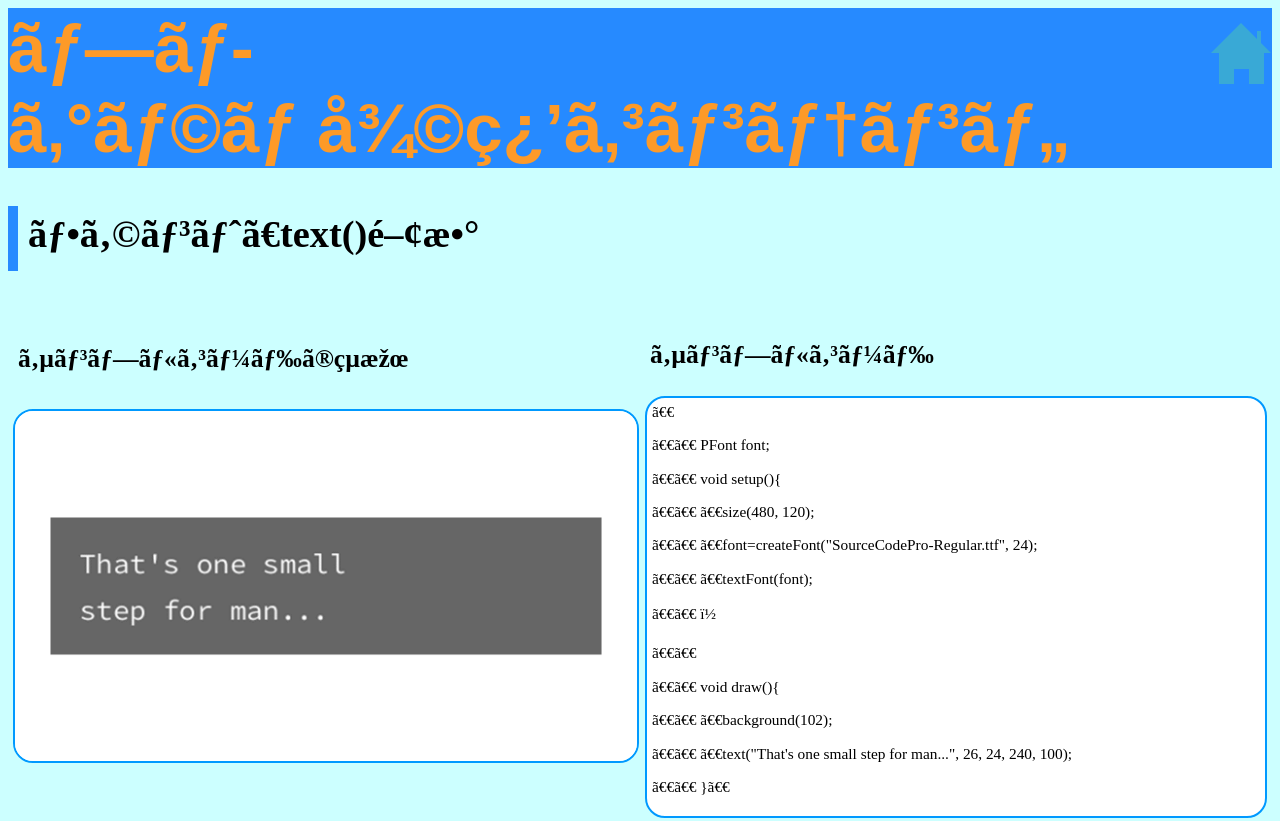
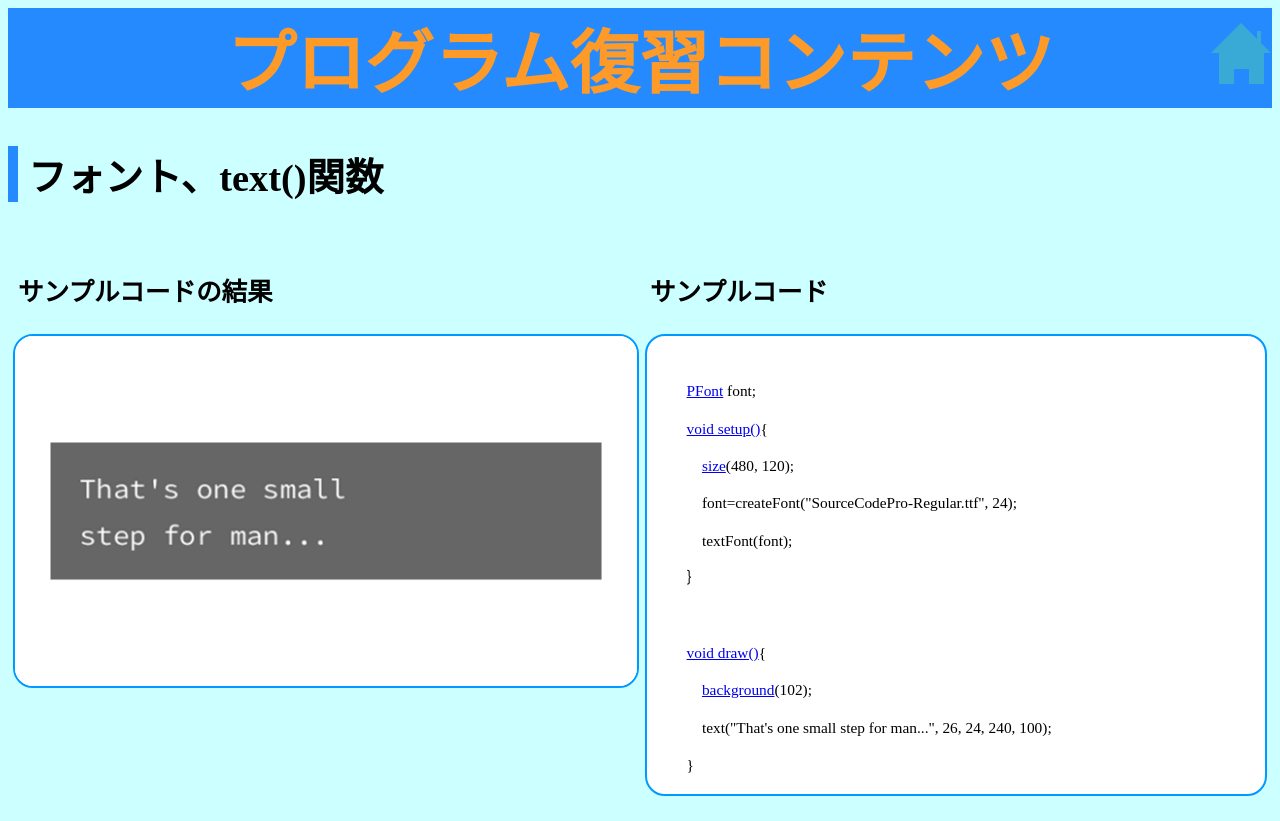
Before and after one commit to o-saringu/7-2, a plain HTML site: page index.html in a window 1280 px wide. Shown: the top 821 px of the page. Drawn offline with Linux system fonts and the light colour scheme.

Commit message:
Update index.html

```diff
--- a/index.html
+++ b/index.html
@@ -1,7 +1,14 @@
 <!DOCTYPE html>
+<html lang="jp">
+
 <head>
-<meta charset="UTF=8">
-<link rel="stylesheet" href="style.css">
+  <meta charset="UTF-8">
+  <link rel="stylesheet" href="style.css">
+  <meta name="viewport" content="width=device-width, initial-scale=1.0">
+
+<link rel="preconnect" href="https://fonts.googleapis.com">
+<link rel="preconnect" href="https://fonts.gstatic.com" crossorigin>
+<link href="https://fonts.googleapis.com/css2?family=Bangers&family=M+PLUS+1p:wght@500&family=Oswald&display=swap" rel="stylesheet">
 </head>
 
 <body>
@@ -22,16 +29,16 @@
 	<div class="yoko1">
 	<div class="komidasi2"><p>サンプルコード</div>
 <div class="code">
-	<p>　　	PFont font;
+	<p>　　	<a href="https://o-saringu.github.io/de-ta/"target="_blank" rel="noopener noreferrer" >PFont</a> font;
 	<p>
-	<p>　　	void setup(){
-	<p>　　	　size(480, 120);
+	<p>　　	<a href="https://o-saringu.github.io/5-2/"target="_blank" rel="noopener noreferrer" >void setup()</a>{
+	<p>　　	　<a href="https://o-saringu.github.io/size/"target="_blank" rel="noopener noreferrer" >size</a>(480, 120);
 	<p>　　	　font=createFont("SourceCodePro-Regular.ttf", 24);
 	<p>　　	　textFont(font);
 	<p>　　	｝
 	<p>
-	<p>　　	void draw(){
-	<p>　　	　background(102);
+	<p>　　	<a href="https://o-saringu.github.io/5-1/"target="_blank" rel="noopener noreferrer" >void draw()</a>{
+	<p>　　	　<a href="https://o-saringu.github.io/background/"target="_blank" rel="noopener noreferrer" >background</a>(102);
 	<p>　　	　text("That's one small step for man...", 26, 24, 240, 100);
 	<p>　　	}
 	</div>
```
